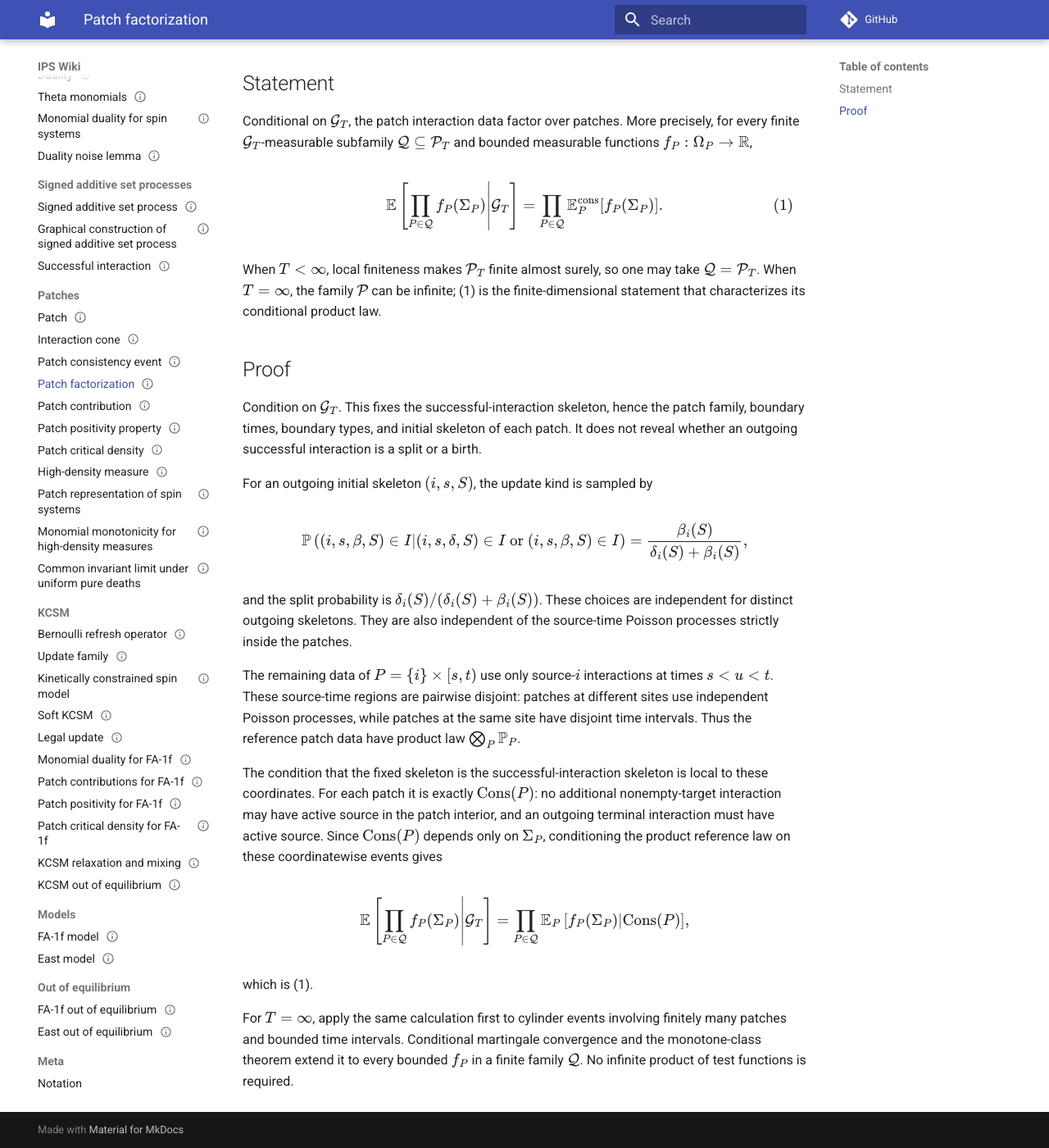
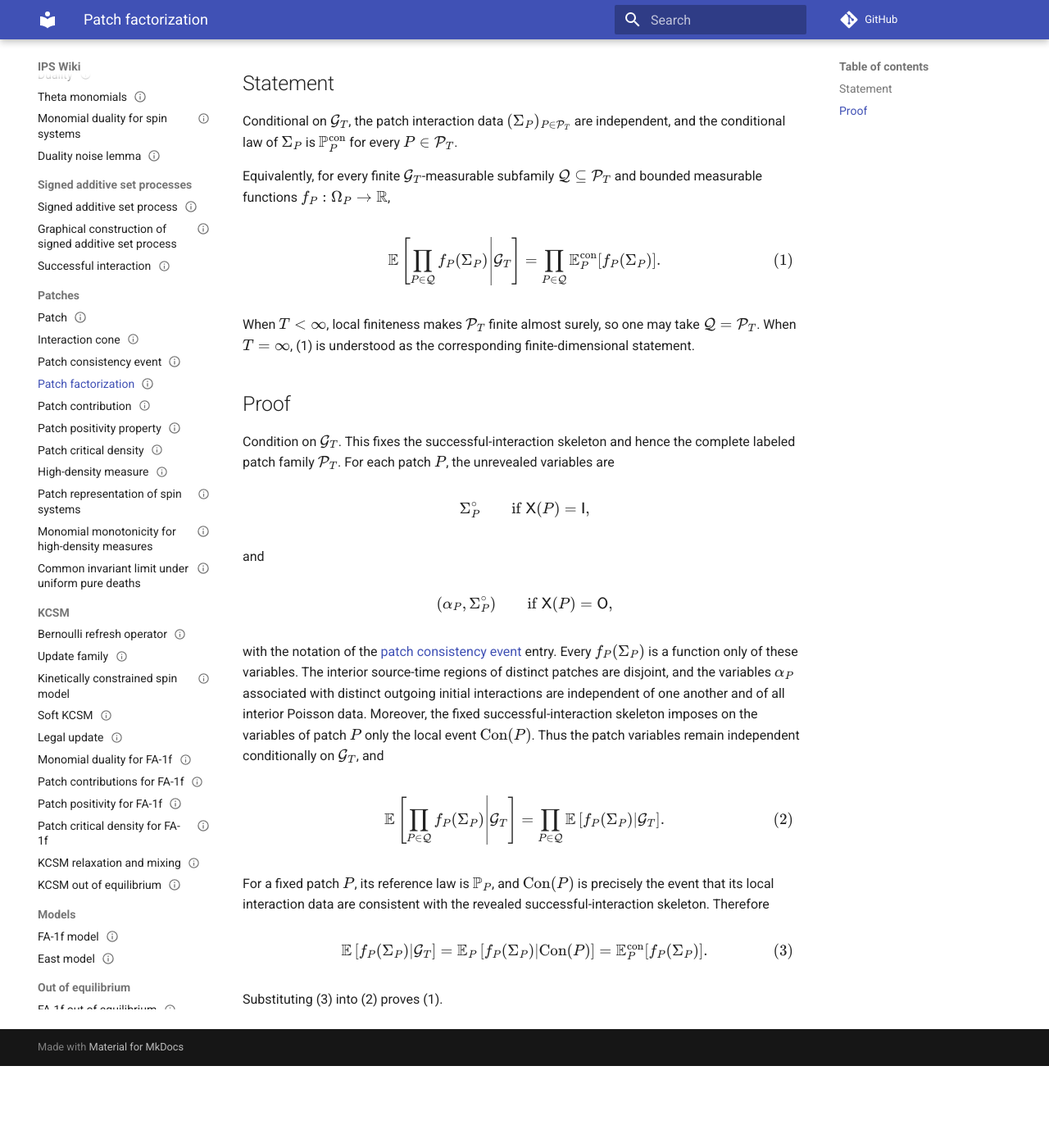
Before and after one commit to maciejgluchowski86-beep/ips-wiki, an MkDocs documentation site: the page built from docs/entries/patch-factorization.md, in a window 1280 px wide and 1400 px high, scrolled down 305 px. Shown: the whole window at 82% size. Built offline with MkDocs 1.6.1 and Material for MkDocs 9.7.7, drawn with Linux system fonts in a browser that asks for light colours; comment, search, counter and statistics services are not loaded; after the commit the page ends 1605 px from its top, so only the background shows below that; some of the changed text lies outside the part shown.

Commit message:
Simplify patch factorization proof

```diff
--- a/docs/entries/patch-factorization.md
+++ b/docs/entries/patch-factorization.md
@@ -14,61 +14,74 @@ tags:
 
 Fix a [signed additive set process](signed-additive-set-process.md), its graphical construction, and \(T\le\infty\). Let \(\cG_T\) be the [successful-interaction](successful-interaction.md) sigma algebra, with \(\mathcal I_\infty=\mathcal I\), and let \(\mathcal P_T\) be the [patch](patch.md) family, with \(\mathcal P_\infty=\mathcal P\). This factorization is the probabilistic input for the [patch contribution](patch-contribution.md) formulas and the [patch representation of spin systems](patch-representation-of-spin-systems.md).
 
-For \(P\in\mathcal P_T\), let \(\Sigma_P\), \(\Omega_P\), \(\mathbb P_P\), \(\mathbb E_P\), \(\operatorname{Cons}(P)\), \(\mathbb P_P^{\operatorname{cons}}\), and \(\mathbb E_P^{\operatorname{cons}}\) be as in the [patch consistency event](patch-consistency-event.md) entry.
+For \(P\in\mathcal P_T\), let \(\Sigma_P\), \(\Omega_P\), \(\mathbb P_P\), \(\mathbb E_P\), \(\operatorname{Con}(P)\), \(\mathbb P_P^{\mathrm{con}}\), and \(\mathbb E_P^{\mathrm{con}}\) be as in the [patch consistency event](patch-consistency-event.md) entry.
 
 ## Statement
 
-Conditional on \(\cG_T\), the patch interaction data factor over patches. More precisely, for every finite \(\cG_T\)-measurable subfamily \(\mathcal Q\subseteq\mathcal P_T\) and bounded measurable functions \(f_P:\Omega_P\to\mathbb R\),
+Conditional on \(\cG_T\), the patch interaction data \((\Sigma_P)_{P\in\mathcal P_T}\) are independent, and the conditional law of \(\Sigma_P\) is \(\mathbb P_P^{\mathrm{con}}\) for every \(P\in\mathcal P_T\).
+
+Equivalently, for every finite \(\cG_T\)-measurable subfamily \(\mathcal Q\subseteq\mathcal P_T\) and bounded measurable functions \(f_P:\Omega_P\to\mathbb R\),
 
 $$
 \mathbb E\left[
-\prod_{P\in\mathcal Q} f_P(\Sigma_P)
+\prod_{P\in\mathcal Q}f_P(\Sigma_P)
 \middle|\cG_T
 \right]
 =
 \prod_{P\in\mathcal Q}
-\mathbb E_P^{\operatorname{cons}}[f_P(\Sigma_P)].
+\mathbb E_P^{\mathrm{con}}[f_P(\Sigma_P)].
 \tag{1}
 $$
 
-When \(T<\infty\), local finiteness makes \(\mathcal P_T\) finite almost surely, so one may take \(\mathcal Q=\mathcal P_T\). When \(T=\infty\), the family \(\mathcal P\) can be infinite; (1) is the finite-dimensional statement that characterizes its conditional product law.
+When \(T<\infty\), local finiteness makes \(\mathcal P_T\) finite almost surely, so one may take \(\mathcal Q=\mathcal P_T\). When \(T=\infty\), (1) is understood as the corresponding finite-dimensional statement.
 
 ## Proof
 
-Condition on \(\cG_T\). This fixes the successful-interaction skeleton, hence the patch family, boundary times, boundary types, and initial skeleton of each patch. It does not reveal whether an outgoing successful interaction is a split or a birth.
-
-For an outgoing initial skeleton \((i,s,S)\), the update kind is sampled by
+Condition on \(\cG_T\). This fixes the successful-interaction skeleton and hence the complete labeled patch family \(\mathcal P_T\). For each patch \(P\), the unrevealed variables are
 
 $$
-\mathbb P\left(
-(i,s,\beta,S)\in I
-\middle|
-(i,s,\delta,S)\in I\text{ or }(i,s,\beta,S)\in I
-\right)
-=
-\frac{\beta_i(S)}{\delta_i(S)+\beta_i(S)},
+\Sigma_P^\circ
+\qquad\text{if }\mathsf X(P)=\mathsf I,
 $$
 
-and the split probability is \(\delta_i(S)/(\delta_i(S)+\beta_i(S))\). These choices are independent for distinct outgoing skeletons. They are also independent of the source-time Poisson processes strictly inside the patches.
+and
 
-The remaining data of \(P=\{i\}\times[s,t)\) use only source-\(i\) interactions at times \(s<u<t\). These source-time regions are pairwise disjoint: patches at different sites use independent Poisson processes, while patches at the same site have disjoint time intervals. Thus the reference patch data have product law \(\bigotimes_P\mathbb P_P\).
+$$
+(\alpha_P,\Sigma_P^\circ)
+\qquad\text{if }\mathsf X(P)=\mathsf O,
+$$
 
-The condition that the fixed skeleton is the successful-interaction skeleton is local to these coordinates. For each patch it is exactly \(\operatorname{Cons}(P)\): no additional nonempty-target interaction may have active source in the patch interior, and an outgoing terminal interaction must have active source. Since \(\operatorname{Cons}(P)\) depends only on \(\Sigma_P\), conditioning the product reference law on these coordinatewise events gives
+with the notation of the [patch consistency event](patch-consistency-event.md) entry. Every \(f_P(\Sigma_P)\) is a function only of these variables. The interior source-time regions of distinct patches are disjoint, and the variables \(\alpha_P\) associated with distinct outgoing initial interactions are independent of one another and of all interior Poisson data. Moreover, the fixed successful-interaction skeleton imposes on the variables of patch \(P\) only the local event \(\operatorname{Con}(P)\). Thus the patch variables remain independent conditionally on \(\cG_T\), and
 
 $$
 \mathbb E\left[
-\prod_{P\in\mathcal Q} f_P(\Sigma_P)
+\prod_{P\in\mathcal Q}f_P(\Sigma_P)
 \middle|\cG_T
 \right]
 =
 \prod_{P\in\mathcal Q}
+\mathbb E\left[
+f_P(\Sigma_P)
+\middle|\cG_T
+\right].
+\tag{2}
+$$
+
+For a fixed patch \(P\), its reference law is \(\mathbb P_P\), and \(\operatorname{Con}(P)\) is precisely the event that its local interaction data are consistent with the revealed successful-interaction skeleton. Therefore
+
+$$
+\mathbb E\left[
+f_P(\Sigma_P)
+\middle|\cG_T
+\right]
+=
 \mathbb E_P\left[
 f_P(\Sigma_P)
-\middle|
-\operatorname{Cons}(P)
-\right],
+\middle|\operatorname{Con}(P)
+\right]
+=
+\mathbb E_P^{\mathrm{con}}[f_P(\Sigma_P)].
+\tag{3}
 $$
 
-which is (1).
-
-For \(T=\infty\), apply the same calculation first to cylinder events involving finitely many patches and bounded time intervals. Conditional martingale convergence and the monotone-class theorem extend it to every bounded \(f_P\) in a finite family \(\mathcal Q\). No infinite product of test functions is required.
+Substituting (3) into (2) proves (1).
```
